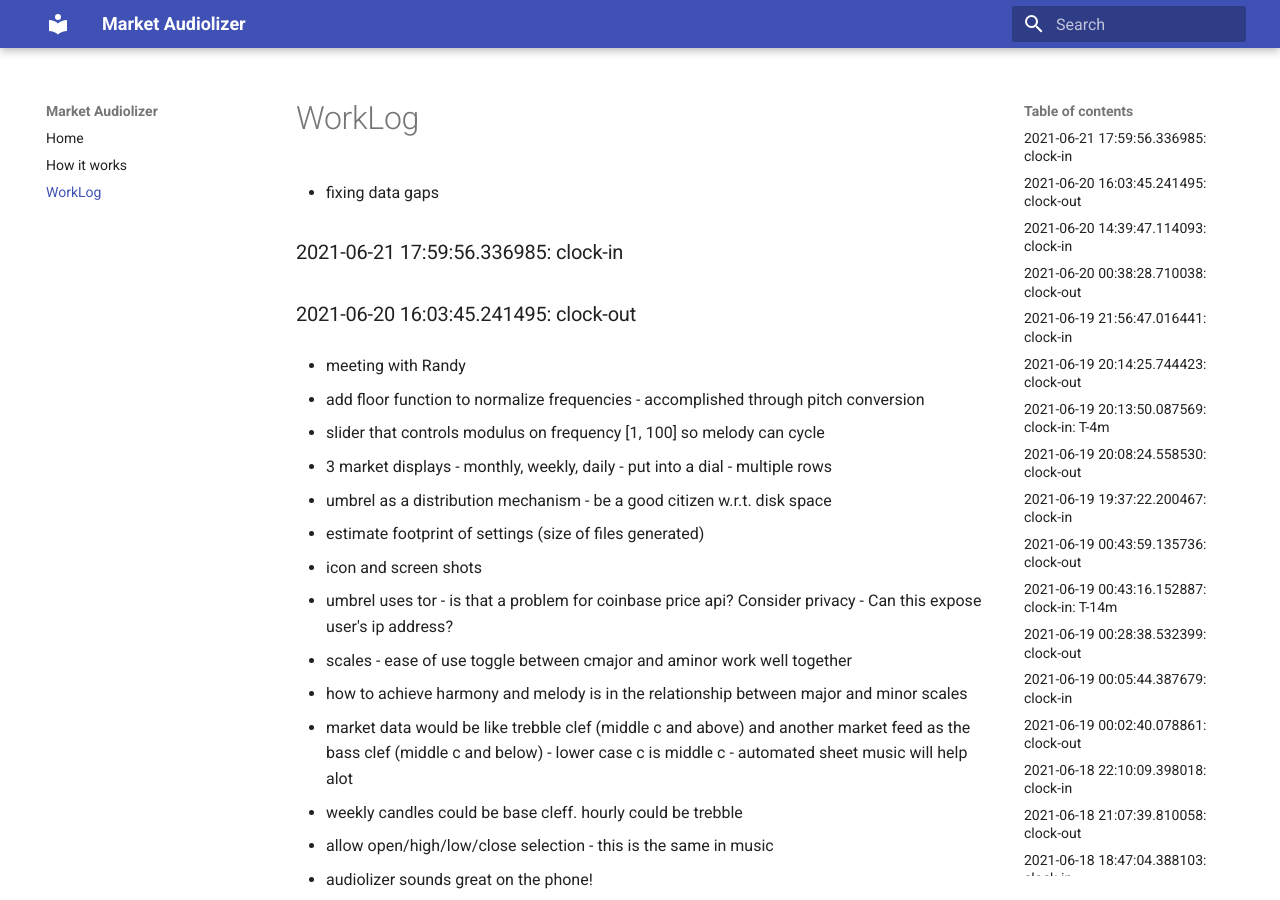
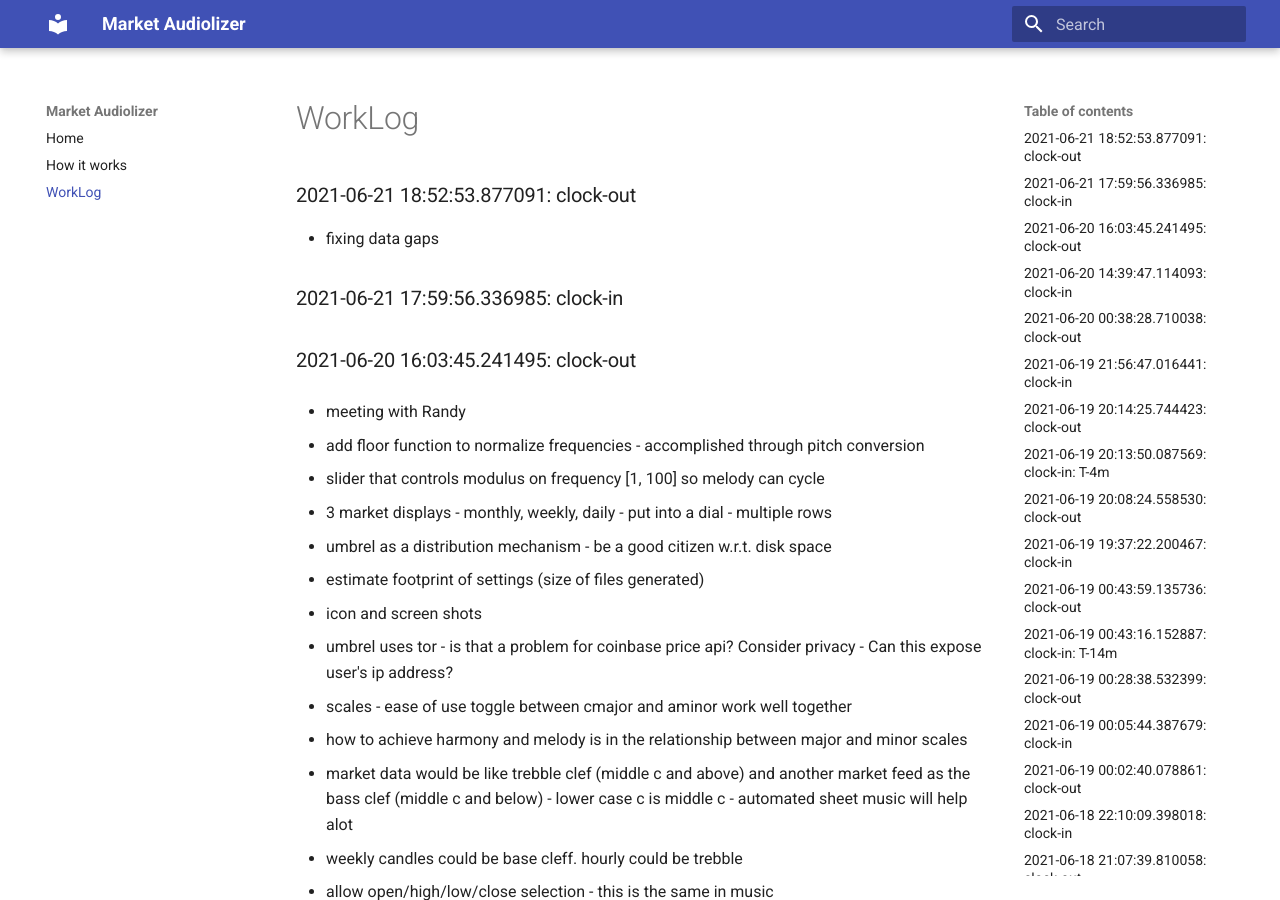
Before and after one commit to asherp/audiolizer, an MkDocs documentation site: the page built from docs/WorkLog.md, in a window 1280 px wide and 900 px high. Built offline with MkDocs 1.6.1 and Material for MkDocs 9.7.7, drawn with Linux system fonts in a browser that asks for light colours.

Commit message:
clock-out

```diff
--- a/WorkLog.md
+++ b/WorkLog.md
@@ -1,3 +1,5 @@
+### 2021-06-21 18:52:53.877091: clock-out
+
 * fixing data gaps
 
 ### 2021-06-21 17:59:56.336985: clock-in
```
